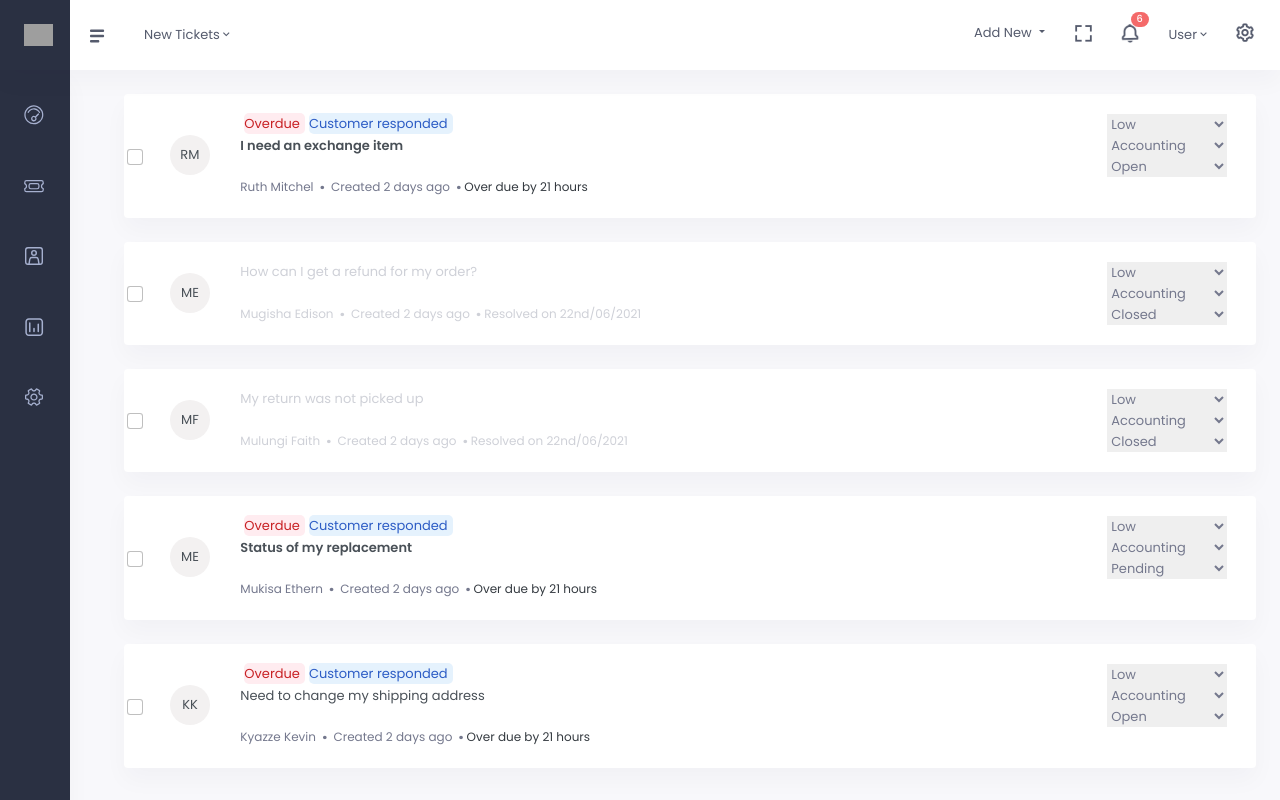
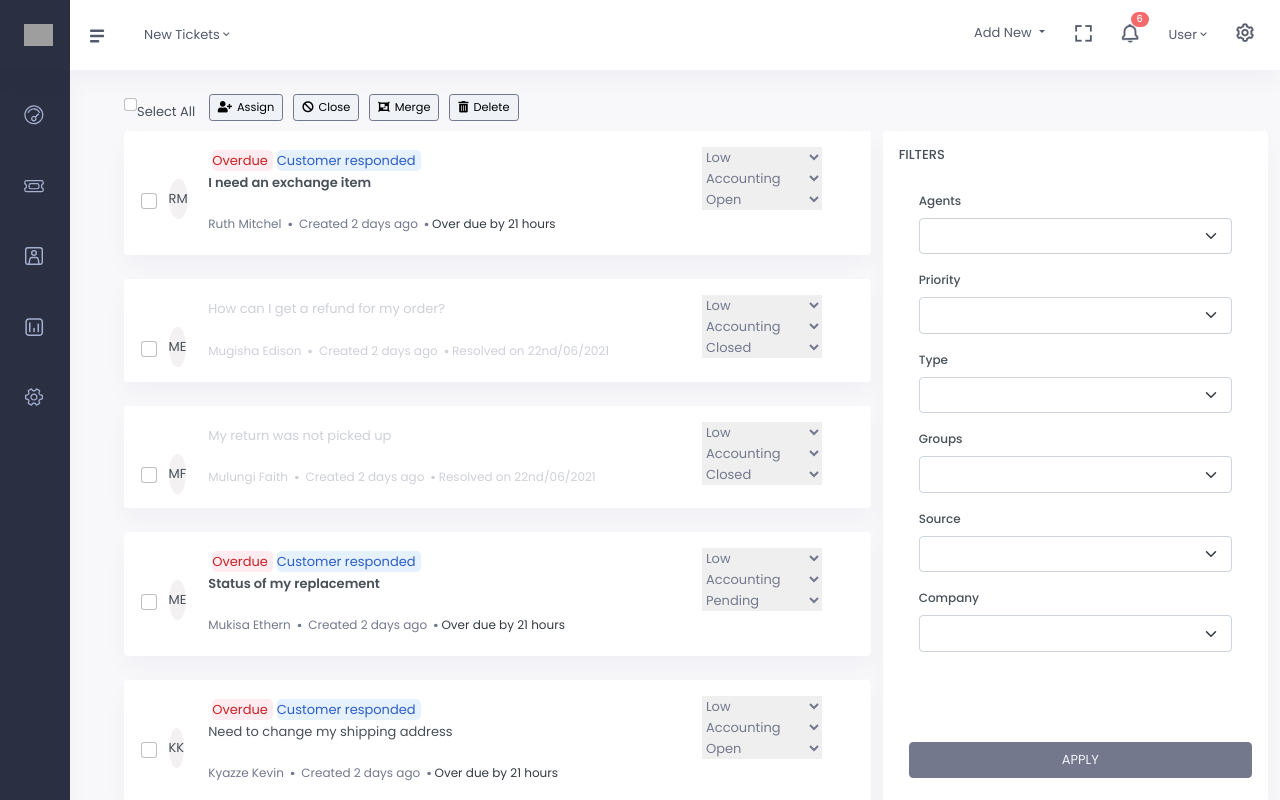
Before and after one commit to Mariat28/CRMS, a Vue app in the folder helpdesk/: page /AllTickets in a window 1280 px wide. Shown: the top 800 px of the page. Built offline with nearby package versions, Linux system fonts and the light colour scheme; grey boxes are pictures that could not be loaded; what @meforma/vue-toaster would draw is missing.

Commit message:
Ticket List Filters and top subnav

```diff
--- a/helpdesk/public/index.html
+++ b/helpdesk/public/index.html
@@ -5,6 +5,7 @@
     <meta http-equiv="X-UA-Compatible" content="IE=edge" />
     <meta name="viewport" content="width=device-width,initial-scale=1.0" />
     <link rel="icon" href="<%= BASE_URL %>favicon.ico" />
+    <!-- <link rel="stylesheet" href="https://maxcdn.bootstrapcdn.com/bootstrap/4.0.0/css/bootstrap.min.css" integrity="sha384-Gn5384xqQ1aoWXA+058RXPxPg6fy4IWvTNh0E263XmFcJlSAwiGgFAW/dAiS6JXm" crossorigin="anonymous"> -->
     <script
       src="https://code.jquery.com/jquery-3.2.1.slim.min.js"
       integrity="sha384-KJ3o2DKtIkvYIK3UENzmM7KCkRr/rE9/Qpg6aAZGJwFDMVNA/GpGFF93hXpG5KkN"
--- a/helpdesk/src/components/TicketList.vue
+++ b/helpdesk/src/components/TicketList.vue
@@ -3,8 +3,88 @@
     <div id="main-content">
         <div class="page-content">
             <div class="container-fluid">
+                <div>
+                      <input type="checkbox" class="form-check-input mt-1" id="exampleCheck1">Select All
+                    <a class="btn btn-light border-secondary btn-sm"><i class="fa fa-user-plus"></i>Assign</a>
+                    <a class="btn btn-light border-secondary btn-sm"> <i class="fa fa-ban"></i>Close</a>
+                    <a class="btn btn-light border-secondary btn-sm"><i class="fa fa-object-group"></i>Merge</a>
+                    <a class="btn btn-light border-secondary btn-sm"><i class="fa fa-trash-alt"></i>Delete</a>
+                    <!-- <a class="btn btn-light border-secondary btn-sm">Merge</a> -->
+
+                </div>
+                <div class="row">
+                    <div class="col-lg-8">
                 <div style="position:relative" v-for="(ticket, index) in tickets" :key="index">
                     <ticketlistitem v-bind:ticket="ticket"/>
+                </div>
+                </div>
+                <div class="col-lg-4 card border-primary  p-3">
+                    <h6>FILTERS</h6>
+                <div class="card-body">
+                    <form>
+                    <div class="mb-3">
+                        <label for="formrow-agent" class="form-label">Agents</label>
+                        <select id="formrow-agent" class="form-select">
+                            <option></option>
+                            <option >Ndagire Mariat</option>
+                            <option>Brandon Elijah</option>
+                            <option>Ismail Asega</option>
+                        </select>
+                    </div>
+                    <div class="mb-3">
+                        <label for="formrow-inputType" class="form-label">Priority</label>
+                        <select id="formrow-inputType" class="form-select">
+                            <option></option>
+                            <option >Low</option>
+                            <option>Medium</option>
+                            <option>High</option>
+                            <option>Urgent</option>
+                        </select>
+                    </div>
+                     <div class="mb-3">
+                        <label for="formrow-inputType" class="form-label">Type</label>
+                        <select id="formrow-inputType" class="form-select">
+                            <option></option>
+                            <option >Question</option>
+                            <option>Refunds and Returns</option>
+                            <option>Incident</option>
+                            <option>Feature Request</option>
+                            <option>Problem</option>
+                        </select>
+                    </div>
+                    <div class="mb-3">
+                        <label for="formrow-inputType" class="form-label">Groups</label>
+                        <select id="formrow-inputType" class="form-select">
+                            <option></option>
+                            <option >Refunds</option>
+                            <option>Escalation</option>
+                            <option>Support</option>
+                        </select>
+                    </div>
+                    <div class="mb-3">
+                        <label for="formrow-inputType" class="form-label">Source</label>
+                        <select id="formrow-inputType" class="form-select">
+                            <option></option>
+                            <option >Phone</option>
+                            <option>Form</option>
+                            <option>Email</option>
+                            <option>Whatsap</option>
+                            <option>FaceBook</option>
+                        </select>
+                    </div>
+                    <div class="mb-3">
+                        <label for="formrow-inputType" class="form-label">Company</label>
+                        <select id="formrow-inputType" class="form-select">
+                            <option></option>
+                            <option >Project Code</option>
+
+                        </select>
+                    </div>
+                    </form>
+                </div>
+                    <button href="#" class="btn btn-secondary btn-block">APPLY</button>
+                </div>
+
                 </div>
             </div>
         </div>
@@ -28,10 +108,17 @@ export default {
 </script>
 
 <style scoped>
-select option {
-  margin: 40px;
-  background: rgba(255,255,255);
-  color: #fff;
-  text-shadow: 0 1px 0 rgba(0, 0, 0, 0.4);
+
+label{
+    font-size: 12px;
 }
+.btn{
+    margin-left: 10px;
+    margin-bottom: 10px;
+}
+i{
+    padding-right:5px;
+
+}
+
 </style>
--- a/helpdesk/src/components/TicketListItem.vue
+++ b/helpdesk/src/components/TicketListItem.vue
@@ -5,10 +5,10 @@
                         Quote
                     </div>-->
       <div class="row">
+        <!-- checkbox -->
         <div
-          style="display: flex; align-items: center; justify-content: center"
-          class="col-1"
-        >
+          style=""
+          class="col-1 mt-5">
           <div style="display: flex">
             <div
               style="margin-left: 15px; margin-right: 10px"
@@ -26,7 +26,7 @@
             </div>
           </div>
         </div>
-        <div class="col-9">
+        <div class="col-8 ">
           <div class="card-body">
             <p
               v-if="ticket.status != 'Closed'"
@@ -135,16 +135,14 @@
             </blockquote>
           </div>
         </div>
-        <div class="col">
+        <div class="col-lg-3">
+
           <div
-            style="display: flex; align-items: center; justify-content: center"
-            class="col"
           >
-            <div class="card-body">
-              <div style="display: flex; flex-direction: column">
+            <div class="drop mt-3 ml-3">
+              <div >
                 <select
                   style="width: 120px; outline: none; border: none"
-                  class="custom-select custom-select-sm"
                 >
                   <option selected>Low</option>
                   <option value="1">Medium</option>
@@ -152,7 +150,7 @@
                 </select>
                 <select
                   style="width: 120px; outline: none; border: none"
-                  class="custom-select custom-select-sm"
+
                 >
                   <option selected>Accounting</option>
                   <option value="1">Technical</option>
@@ -160,7 +158,7 @@
                 </select>
                 <select
                   style="width: 120px; outline: none; border: none"
-                  class="custom-select custom-select-sm"
+
                 >
                   <option selected>{{ ticket.status }}</option>
                   <option value="1">Pending</option>
@@ -317,12 +315,12 @@ option {
 .customer-avatar {
   background: #f3f1f1;
   border-radius: 50%;
-  width: 40px;
+  width: 90px;
   height: 40px;
   display: flex;
   justify-content: center;
   align-items: center;
-  margin-left: 15px;
+  margin-left: 0px;
 }
 .form-check {
   height: 40px;
@@ -372,4 +370,8 @@ svg {
   width: 10px;
   height: 10px;
 }
+.drop{
+  float: right;
+}
+
 </style>
```
Also changed, not shown: helpdesk/src/components/AddNewTicket.vue (+41 -7 lines), helpdesk/src/components/SideBar.vue (+9 -2 lines).
